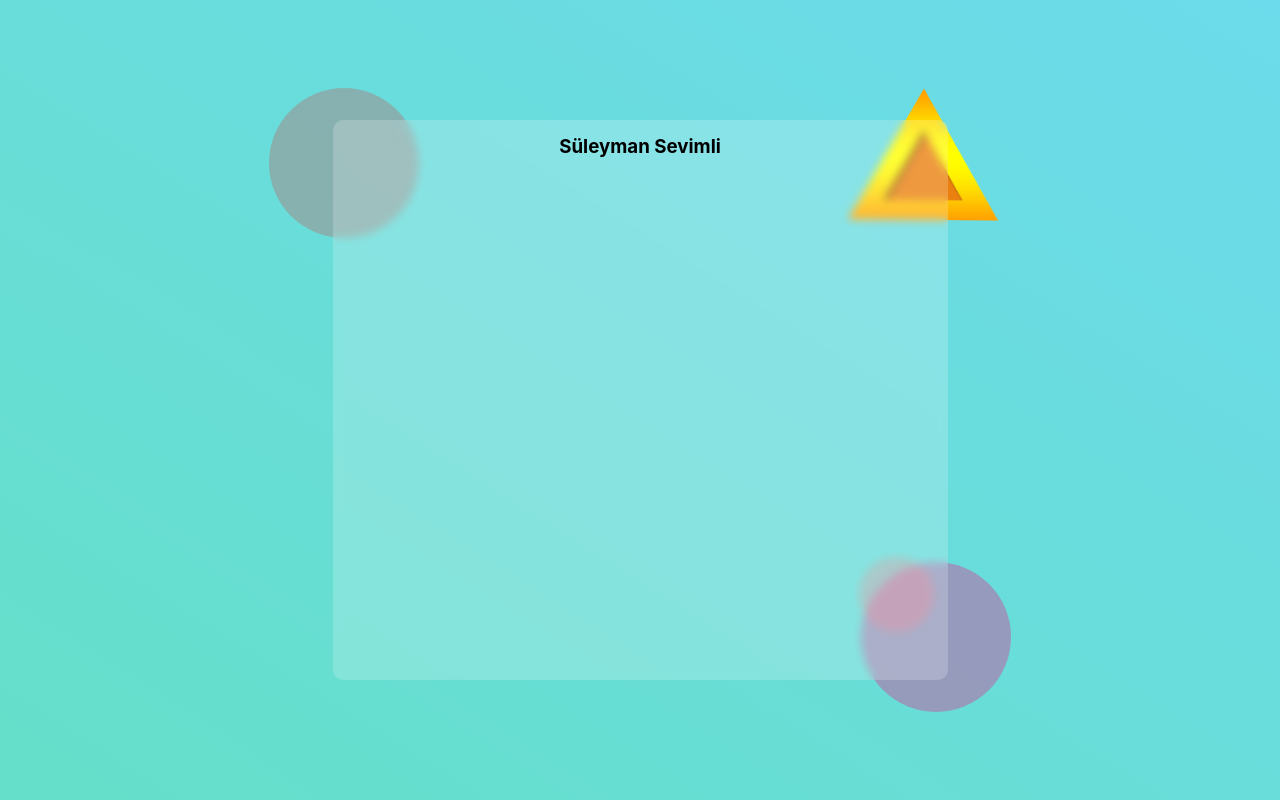
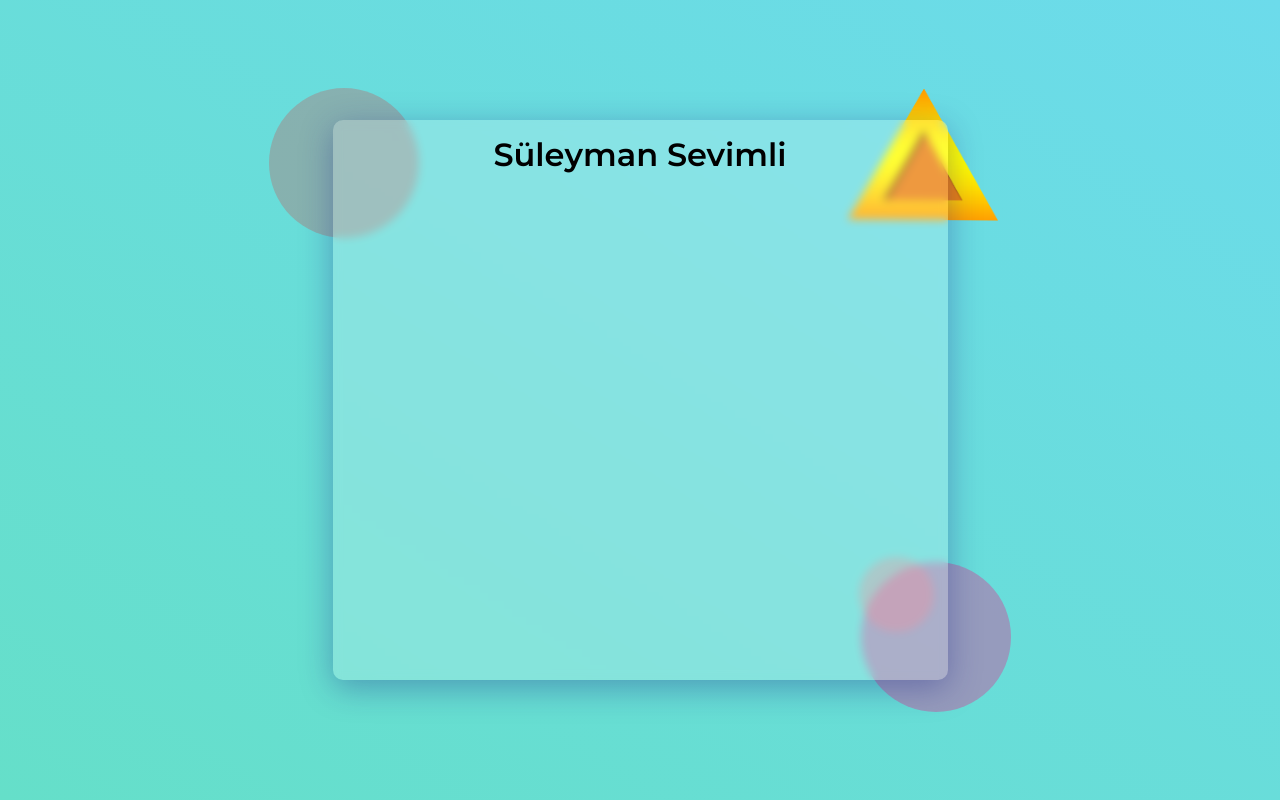
Before and after one commit to suleymansevimli/suleymansevimlicom, a Next.js app: page / in a window 1280 px wide. Built offline with nearby package versions, Linux system fonts and the light colour scheme.

Commit message:
page layout created

```diff
--- a/pages/index.js
+++ b/pages/index.js
@@ -5,7 +5,7 @@ const Home = () => {
     return (
         <div className={styles.container}>
             <Head>
-                <title>Hello Magician !</title>
+                <title>Süleyman Sevimli</title>
                 <link rel="icon" href={"/favicon.ico"}/>
             </Head>
 
@@ -19,7 +19,22 @@ const Home = () => {
                 <section className={styles.left}></section>
 
                 <section className={styles.glass}>
-                    <h3>Süleyman Sevimli</h3>
+                    <div className={styles.content}>
+                        <div className={styles.header}>
+                            <h3>Süleyman Sevimli</h3>
+                        </div>
+
+                        <div className={styles.body}>
+
+                        </div>
+
+                        <div className={styles.footer}>
+                            <footer>
+
+                            </footer>
+                        </div>
+
+                    </div>
                 </section>
 
                 <section className={styles.right}></section>
--- a/styles/Home.module.css
+++ b/styles/Home.module.css
@@ -75,16 +75,46 @@
             width: 100%;
             height: 70%;
             background: rgba(255, 255, 255, 0.2);
-            /*box-shadow: 0 8px 32px 0 rgba(31, 38, 135, 0.37); */
+            box-shadow: 0 8px 32px 0 rgba(31, 38, 135, 0.37);
             backdrop-filter: blur(4px);
             -webkit-backdrop-filter: blur(4px);
             border-radius: 10px;
             padding: 15px 20px;
             position: relative;
             z-index: 111;
+            display: flex;
 
-            h3 {
-                text-align: center;
+            .content {
+                display: flex;
+                flex: 1;
+                justify-content: space-between;
+                align-items: center;
+                flex-direction: column;
+
+                .header {
+                    display: flex;
+                    width: 100%;
+                    flex: 1;
+                    justify-content: center;
+
+                    h3 {
+                        font-size: 32px;
+                    }
+                }
+
+                .body {
+                    display: flex;
+                    justify-content: center;
+                    width: 100%;
+                    flex: 15;
+                }
+
+                .footer {
+                    display: flex;
+                    justify-content: center;
+                    width: 100%;
+                    flex: 1;
+                }
             }
         }
 
--- a/styles/globals.css
+++ b/styles/globals.css
@@ -1,9 +1,9 @@
+@import url('https://fonts.googleapis.com/css2?family=Montserrat:wght@300;400;500;600&display=swap');
 html,
 body {
   padding: 0;
   margin: 0;
-  font-family: -apple-system, BlinkMacSystemFont, Segoe UI, Roboto, Oxygen,
-    Ubuntu, Cantarell, Fira Sans, Droid Sans, Helvetica Neue, sans-serif;
+  font-family: 'Montserrat', sans-serif;
 }
 
 a {
```
